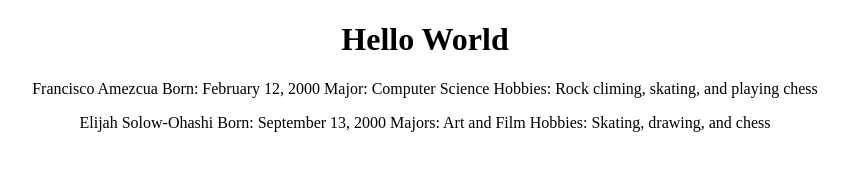
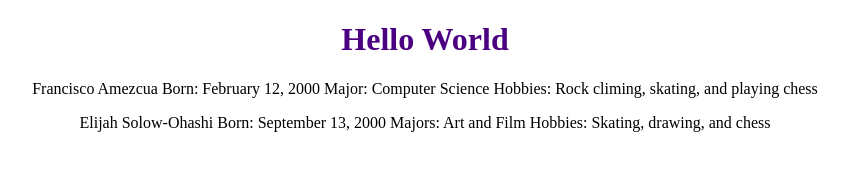
Before and after one commit to solowohashi/cst25, a plain HTML site: page lab2/index.html in a window 1280 px wide. Shown: the whole page, without its empty margins (215-1063 px from the left). Drawn offline with Linux system fonts and the light colour scheme.

Commit message:
Update lab.css

```diff
--- a/lab2/css/lab.css
+++ b/lab2/css/lab.css
@@ -1,5 +1,6 @@
 h1{
   text-align: center;
+  color: indigo;
 }
 p{
   text-align: center;
```
